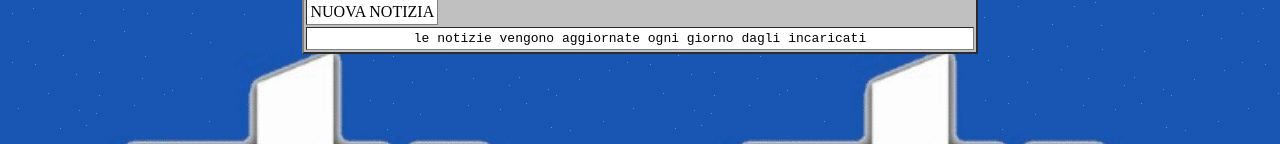
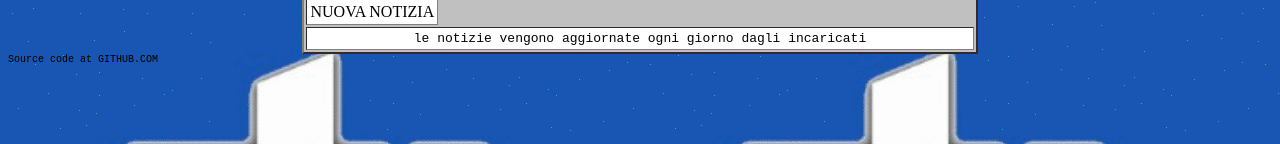
Before and after one commit to mcc-macca/ITI-TV, a plain HTML site: page index.html in a window 1280 px wide. Shown: the part 486-630 px from the top of the page. Drawn offline with Linux system fonts and the light colour scheme.

Commit message:
Update index.html

```diff
--- a/index.html
+++ b/index.html
@@ -88,7 +88,9 @@
 				</tbody>
 				</table>
 
+
 		 </center>
+					 <code>Source code at <a hred="https://github.com/mcc-macca/ITI-TV/">GITHUB.COM</a></code>
 	</center>
   </body>
 </html>
```
